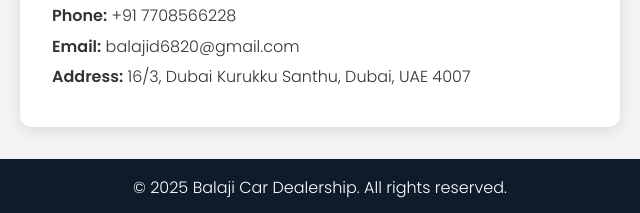
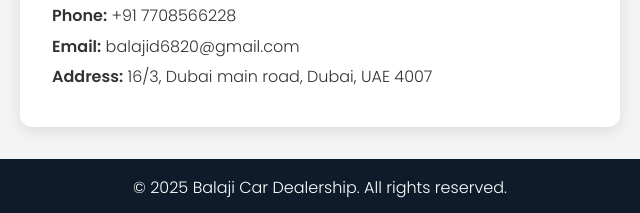
Before and after one commit to Balajimkce/final-car-dealer, a plain HTML site: page index.html in a window 1280 px wide. Shown: the part 1323-1536 px from the top of the page, 320-960 px from the left. Drawn offline with Linux system fonts and the light colour scheme.

Commit message:
Update index.html

```diff
--- a/index.html
+++ b/index.html
@@ -127,7 +127,7 @@
     <p><strong>Name:</strong> Balaji</p>
     <p><strong>Phone:</strong> +91 7708566228</p>
     <p><strong>Email:</strong> balajid6820@gmail.com</p>
-    <p><strong>Address:</strong> 16/3, Dubai Kurukku Santhu, Dubai, UAE 4007</p>
+    <p><strong>Address:</strong> 16/3, Dubai main road, Dubai, UAE 4007</p>
   </div>
 
   <footer>
```
